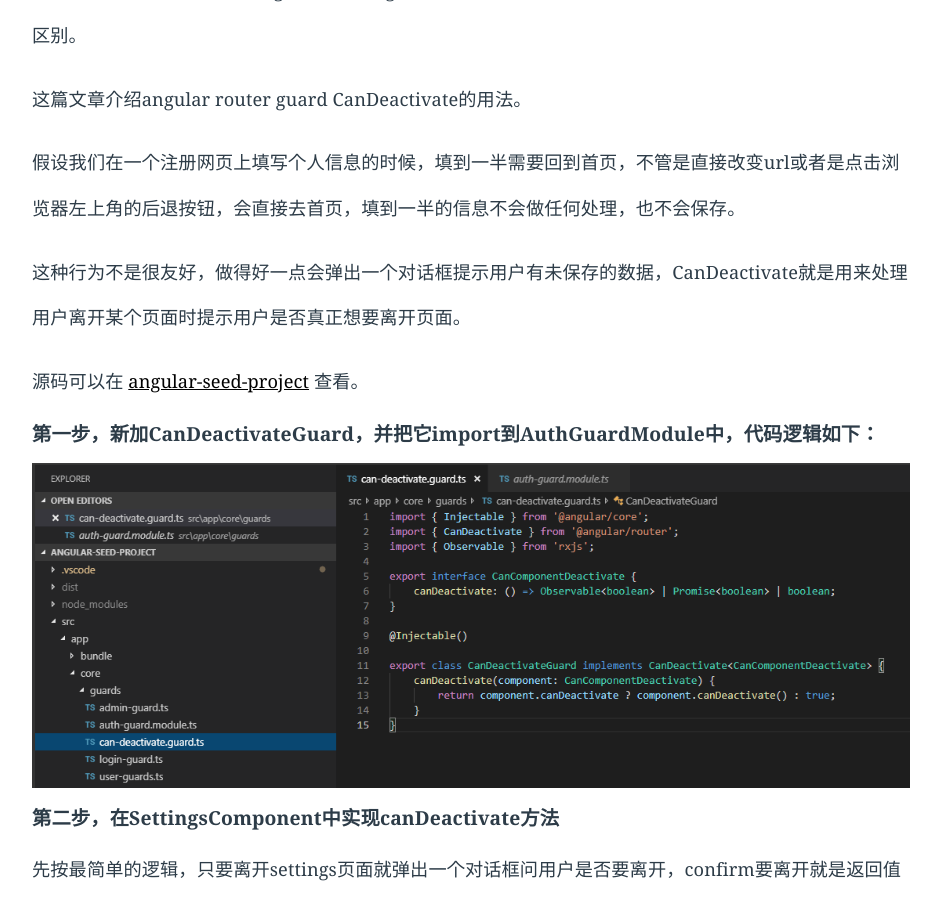
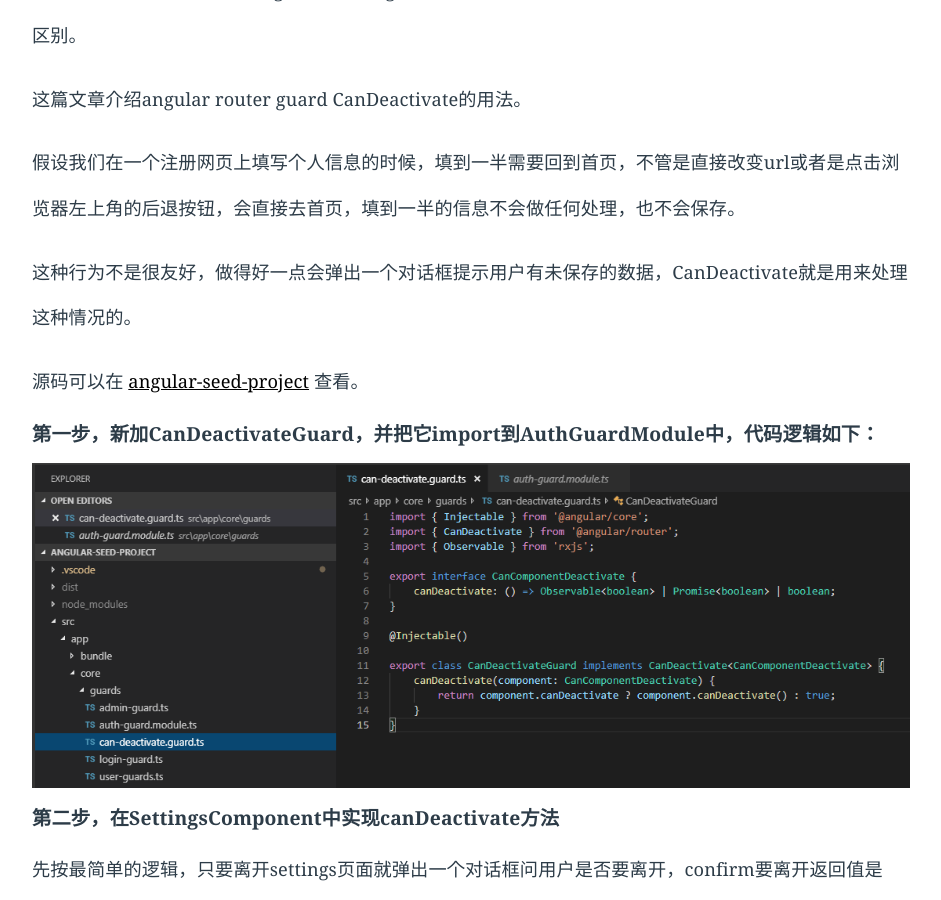
Before and after one commit to LiMeii/LiMeii.github.io, a Jekyll site: the page built from _posts/2018-11-14-angular-routing-guard-candeactivate.md, in a window 1280 px wide and 900 px high, scrolled down 286 px. Shown: the whole window, without its empty margins (177-1118 px from the left). Built offline with Jekyll 4.4.1, drawn with Linux system fonts in a browser that asks for light colours; some of the changed text lies outside the part shown.

Commit message:
update angular router candeactivate post

```diff
--- a/_posts/2018-11-14-angular-routing-guard-candeactivate.md
+++ b/_posts/2018-11-14-angular-routing-guard-candeactivate.md
@@ -22,7 +22,7 @@
 
 假设我们在一个注册网页上填写个人信息的时候，填到一半需要回到首页，不管是直接改变url或者是点击浏览器左上角的后退按钮，会直接去首页，填到一半的信息不会做任何处理，也不会保存。
 
-这种行为不是很友好，做得好一点会弹出一个对话框提示用户有未保存的数据，CanDeactivate就是用来处理用户离开某个页面时提示用户是否真正想要离开页面。
+这种行为不是很友好，做得好一点会弹出一个对话框提示用户有未保存的数据，CanDeactivate就是用来处理这种情况的。
 
 
 源码可以在 [angular-seed-project](https://github.com/LiMeii/angular-seed-project) 查看。
@@ -34,20 +34,20 @@
 
 ### 第二步，在SettingsComponent中实现canDeactivate方法
 
-先按最简单的逻辑，只要离开settings页面就弹出一个对话框问用户是否要离开，confirm要离开就是返回值是true，否则就为false，代码逻辑如下：
+先按最简单的逻辑，只要离开settings页面就弹出一个对话框问用户是否要离开，confirm要离开返回值是true，否则就为false，代码逻辑如下：
 
-![angular](https://limeii.github.io/assets/images/posts/angular/angular-router-guard-candeactivate-1.png{:height="100%" width="100%"}
+![angular](https://limeii.github.io/assets/images/posts/angular/angular-router-guard-candeactivate-1.png){:height="100%" width="100%"}
 
 ### 第三步，在SettingsComponent对应的路由上加上canDeactivate guard
 
-![angular](https://limeii.github.io/assets/images/posts/angular/angular-router-guard-candeactivate-2.png{:height="100%" width="100%"}
+![angular](https://limeii.github.io/assets/images/posts/angular/angular-router-guard-candeactivate-2.png){:height="100%" width="100%"}
 
 
 npm run start 以后，到settings页面，然后尝试到其他页面的时候，会有一个对话框跳出来，点击cancel后SettingsComponent中的canDeactivate返回值为false会留在当前页面，
 
 点击confirm后SettingsComponent中的canDeactivate返回值为true会直接到reports页面，动图效果如下：
 
-![angular](https://limeii.github.io/assets/images/posts/angular/angular-routing-guard-candeactivate-3.gif{:height="100%" width="100%"}
+![angular](https://limeii.github.io/assets/images/posts/angular/angular-routing-guard-candeactivate-3.gif){:height="100%" width="100%"}
 
 
 如果你想要实现，当页面数据有改动时，尝试离开当前页面弹出对话框，那么就把SettingsComponent中的canDeactivate方法的逻辑改一改就可以了。
```
